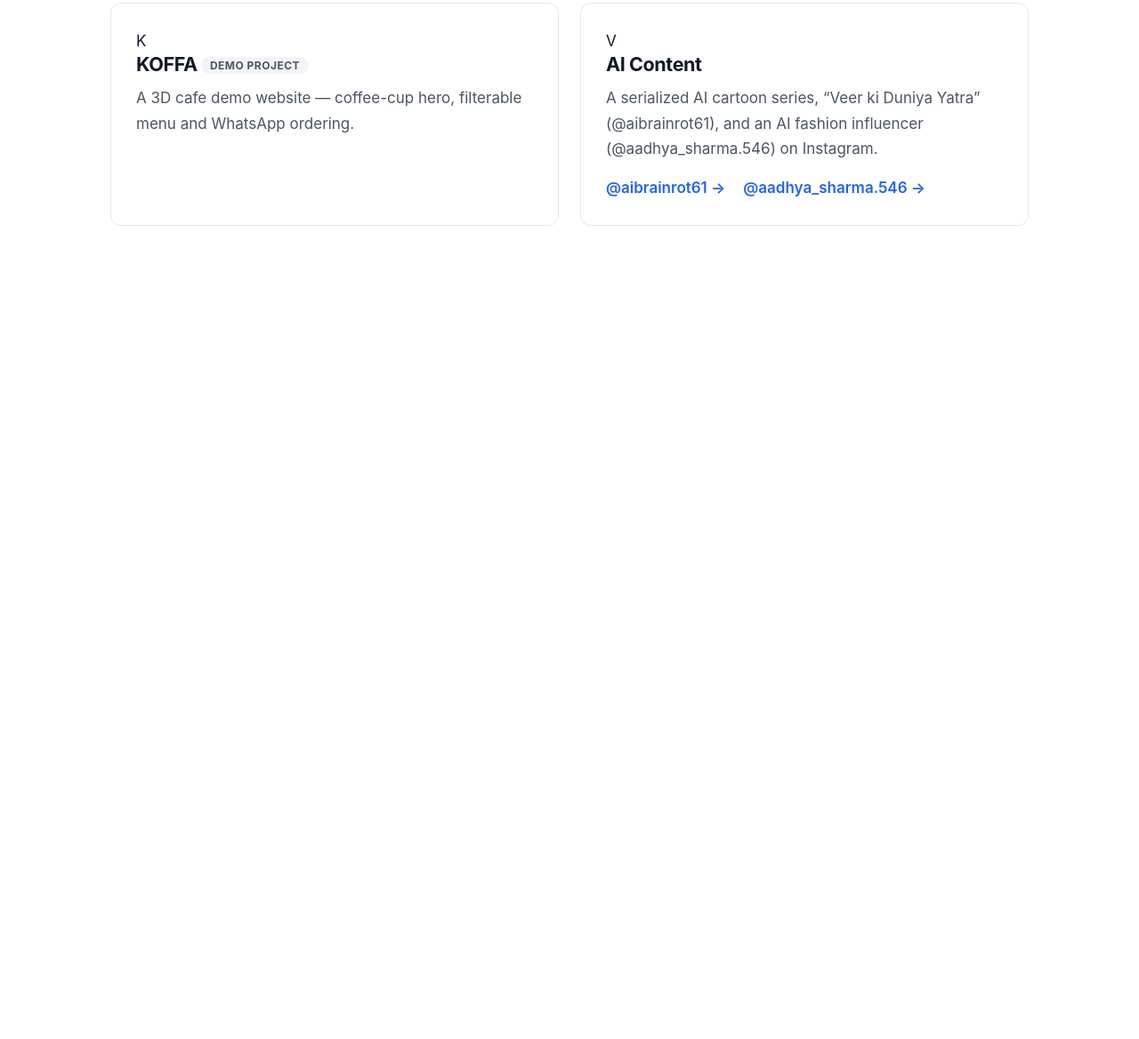
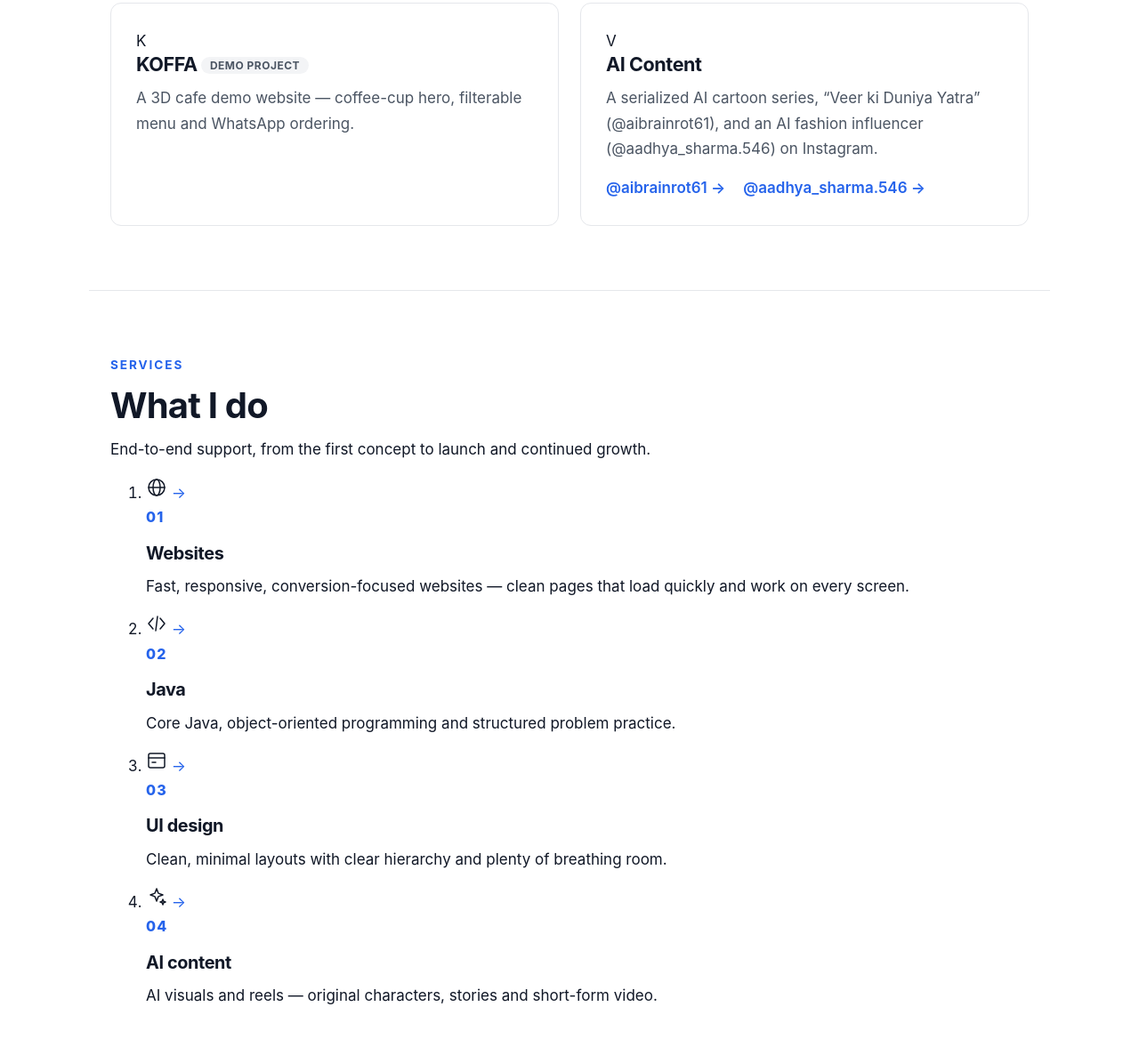
Before and after one commit to adarshtripathi108/portfolio, a plain HTML site: page index.html in a window 1280 px wide. Shown: the part 2294-3462 px from the top of the page at 89% size. Before the commit the page ends 2620 px from the top, so only its background shows below. Drawn offline with Linux system fonts and the light colour scheme.

Commit message:
Add services section

```diff
--- a/index.html
+++ b/index.html
@@ -122,6 +122,50 @@
         </article>
       </div>
     </section>
+
+    <section class="section container reveal" id="services">
+      <p class="section-label">Services</p>
+      <h2>What I do</h2>
+      <p class="section-copy">End-to-end support, from the first concept to launch and continued growth.</p>
+      <ol class="services-grid">
+        <li class="service-card">
+          <div class="service-top">
+            <span class="service-icon" aria-hidden="true"><svg width="24" height="24" viewBox="0 0 24 24" fill="none" stroke="currentColor" stroke-width="1.5" stroke-linecap="round" stroke-linejoin="round"><circle cx="12" cy="12" r="9"/><ellipse cx="12" cy="12" rx="4" ry="9"/><line x1="3" y1="12" x2="21" y2="12"/></svg></span>
+            <a class="service-arrow" href="#contact" aria-label="Ask about websites"><span aria-hidden="true">&rarr;</span></a>
+          </div>
+          <p class="service-num">01</p>
+          <h3>Websites</h3>
+          <p>Fast, responsive, conversion-focused websites &mdash; clean pages that load quickly and work on every screen.</p>
+        </li>
+        <li class="service-card">
+          <div class="service-top">
+            <span class="service-icon" aria-hidden="true"><svg width="24" height="24" viewBox="0 0 24 24" fill="none" stroke="currentColor" stroke-width="1.5" stroke-linecap="round" stroke-linejoin="round"><polyline points="8 6 3 12 8 18"/><polyline points="16 6 21 12 16 18"/><line x1="13" y1="4" x2="11" y2="20"/></svg></span>
+            <a class="service-arrow" href="#contact" aria-label="Ask about Java"><span aria-hidden="true">&rarr;</span></a>
+          </div>
+          <p class="service-num">02</p>
+          <h3>Java</h3>
+          <p>Core Java, object-oriented programming and structured problem practice.</p>
+        </li>
+        <li class="service-card">
+          <div class="service-top">
+            <span class="service-icon" aria-hidden="true"><svg width="24" height="24" viewBox="0 0 24 24" fill="none" stroke="currentColor" stroke-width="1.5" stroke-linecap="round" stroke-linejoin="round"><rect x="3" y="4" width="18" height="16" rx="2"/><line x1="3" y1="9" x2="21" y2="9"/><line x1="7" y1="14" x2="11" y2="14"/></svg></span>
+            <a class="service-arrow" href="#contact" aria-label="Ask about UI design"><span aria-hidden="true">&rarr;</span></a>
+          </div>
+          <p class="service-num">03</p>
+          <h3>UI design</h3>
+          <p>Clean, minimal layouts with clear hierarchy and plenty of breathing room.</p>
+        </li>
+        <li class="service-card">
+          <div class="service-top">
+            <span class="service-icon" aria-hidden="true"><svg width="24" height="24" viewBox="0 0 24 24" fill="none" stroke="currentColor" stroke-width="1.5" stroke-linecap="round" stroke-linejoin="round"><path d="M12 3l1.9 5.1L19 10l-5.1 1.9L12 17l-1.9-5.1L5 10l5.1-1.9z"/><path d="M19 15l.8 2.2L22 18l-2.2.8L19 21l-.8-2.2L16 18l2.2-.8z"/></svg></span>
+            <a class="service-arrow" href="#contact" aria-label="Ask about AI content"><span aria-hidden="true">&rarr;</span></a>
+          </div>
+          <p class="service-num">04</p>
+          <h3>AI content</h3>
+          <p>AI visuals and reels &mdash; original characters, stories and short-form video.</p>
+        </li>
+      </ol>
+    </section>
   </main>
 </body>
 </html>
```
